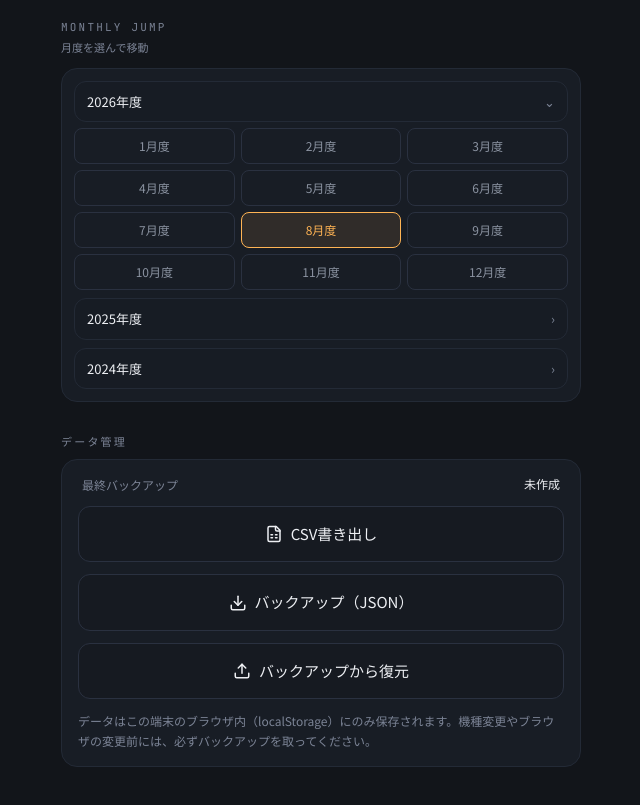
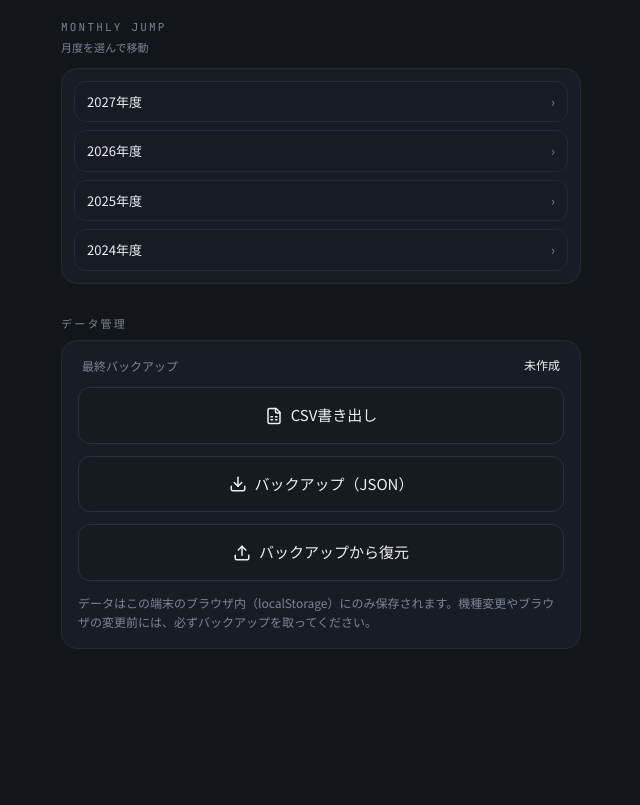
Before and after one commit to masatomm80/work-log-react, a React (Vite) app: page / in a window 1280 px wide. Shown: the part 3180-3985 px from the top of the page, without its empty margins (319-959 px from the left). After the commit the page ends 3893 px from the top, so only its background shows below. Built offline with nearby package versions, Linux system fonts and the light colour scheme.

Commit message:
Update WorkLog.jsx

```diff
--- a/src/WorkLog.jsx
+++ b/src/WorkLog.jsx
@@ -652,7 +652,7 @@ export default function WorkLog() {
   const [restoreBusy, setRestoreBusy] = useState(false);
   // MONTHLY JUMPで開いている年度(1つだけ)。初期値は現在開いている月度の年。
   // 一度ユーザーが閉じたら、selectedDateが変わっても自動では開き直さない。
-  const [expandedJumpYear, setExpandedJumpYear] = useState(() => Number(getPeriodBounds(selectedDate).end.slice(0, 4)));
+  const [expandedJumpYear, setExpandedJumpYear] = useState(null); // 初期状態はすべて閉じる
   // MONTHLY LOGで「選択→再タップでジャンプ」するための、1回目タップで選ばれている日付。
   const [selectedLogDate, setSelectedLogDate] = useState(null);
   const dateInputRef = useRef(null);
@@ -694,10 +694,10 @@ export default function WorkLog() {
   }, [selectedDate]);
 
   const monthlyLogRange = useMemo(() => getPeriodRange(selectedDate), [selectedDate]);
-  // MONTHLY JUMPの年度一覧。2024年度から「現在年 or 選択中の年」の遅い方まで、新しい年度が上にくる降順。
+  // MONTHLY JUMPの年度一覧。2024年度から「現在年 or 選択中の年」の遅い方+1年先まで、新しい年度が上にくる降順。
   const jumpYearOptions = useMemo(() => {
     const startYear = 2024;
-    const endYear = Math.max(Number(todayISO().slice(0, 4)), Number(selectedDate.slice(0, 4)));
+    const endYear = Math.max(Number(todayISO().slice(0, 4)), Number(selectedDate.slice(0, 4))) + 1;
     const years = [];
     for (let y = endYear; y >= startYear; y--) years.push(y);
     return years;
```
